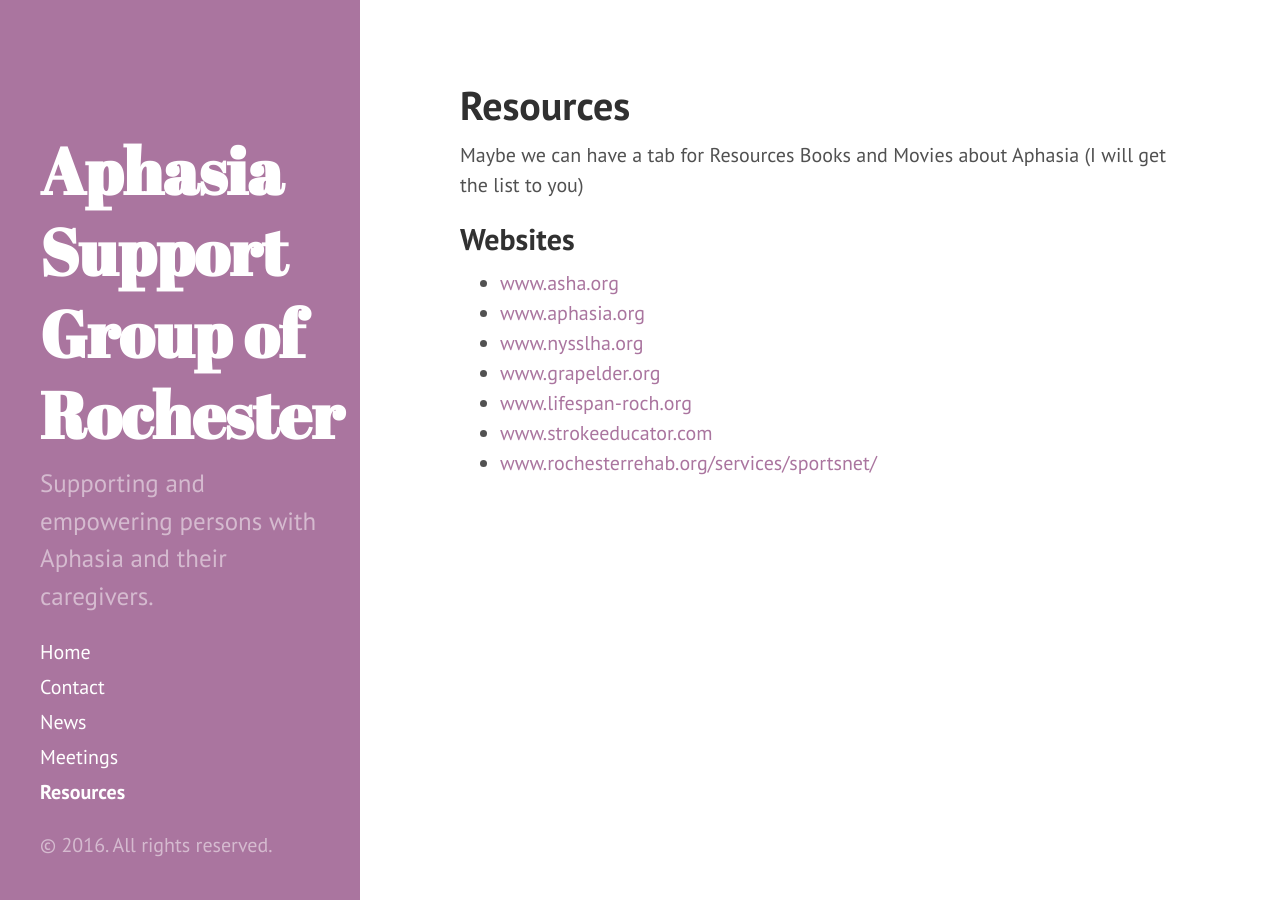
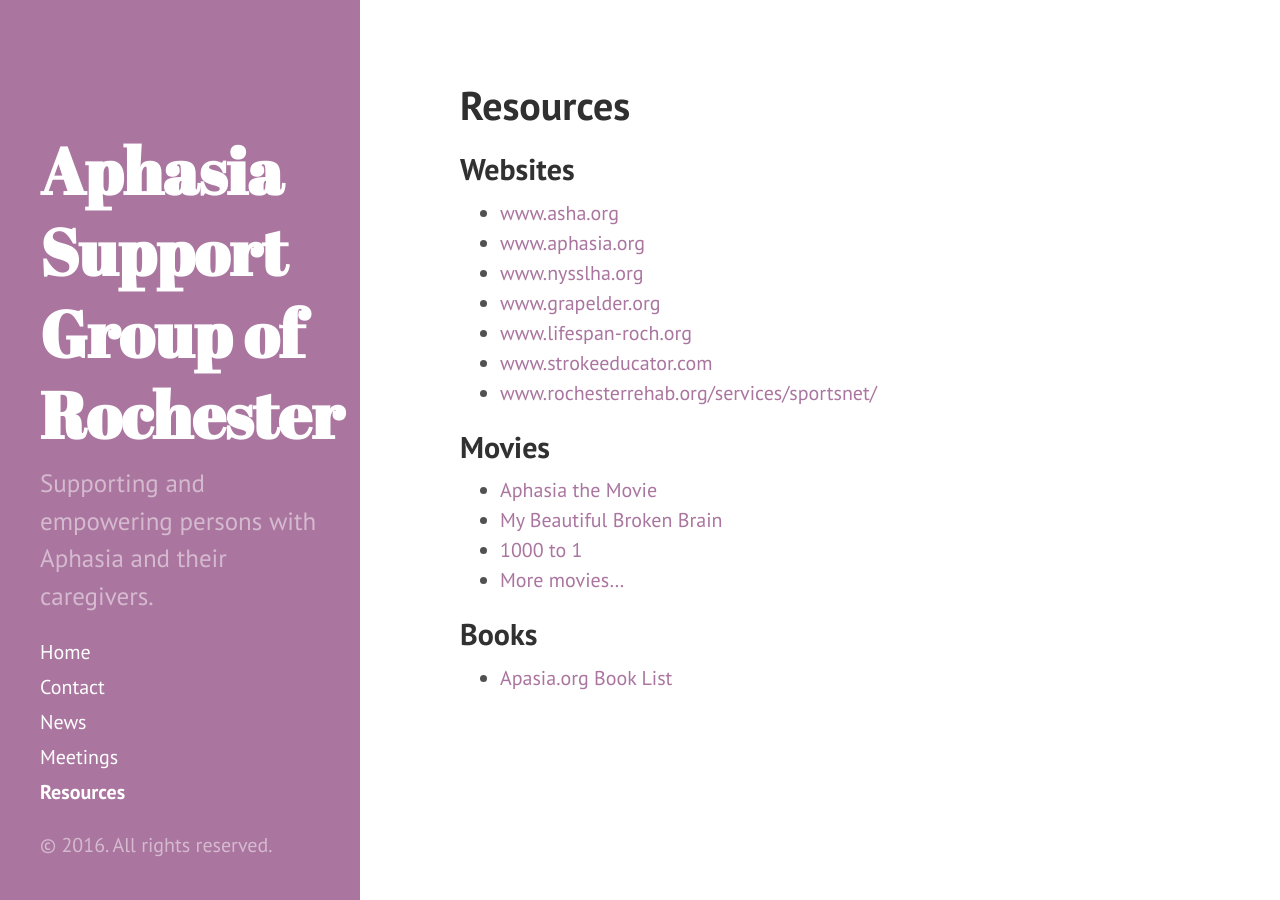
Before and after one commit to reustonium/asgor-web, a Jekyll site: the page built from resources.md, in a window 1280 px wide. Built offline with Jekyll 4.4.1, drawn with Linux system fonts in a browser that asks for light colours; nearby versions of some CDN libraries.

Commit message:
Fix type update resources

```diff
--- a/_config.yml
+++ b/_config.yml
@@ -1,13 +1,13 @@
 # Dependencies
 markdown:         kramdown
-highlighter:      rogue
+highlighter:      rouge
 
 # Permalinks
 permalink:        pretty
 
 # Setup
 title:            Aphasia Support Group of Rochester
-tagline:          'An Apasia focused support group serving the greater Rochester area.'
+tagline:          'An Aphasia focused support group serving the greater Rochester area.'
 description:      'Supporting and empowering persons with Aphasia and their caregivers.'
 url:              https://apasiasupportgroup.com
 baseurl:          /
--- a/resources.md
+++ b/resources.md
@@ -2,9 +2,6 @@
 layout: page
 title: Resources
 ---
-
-Maybe we can have a tab for Resources
-Books and Movies about Aphasia (I will get the list to you)
 
 ## Websites
 
@@ -15,3 +12,12 @@ Books and Movies about Aphasia (I will get the list to you)
 * [www.lifespan-roch.org](www.lifespan-roch.org)
 * [www.strokeeducator.com](www.strokeeducator.com)
 * [www.rochesterrehab.org/services/sportsnet/](www.rochesterrehab.org/services/sportsnet/)
+
+## Movies
+* [Aphasia the Movie](http://www.aphasiathemovie.com/Aphasia_Project/Aphasia_the_Movie.html)
+* [My Beautiful Broken Brain](http://mybeautifulbrokenbrain.com/)
+* [1000 to 1](http://www.1000to1movie.com/about/)
+* [More movies...](http://www.speechlessdoc.com/blog-summary/2015/1/11/5-films-about-aphasia)
+
+## Books
+* [Apasia.org Book List](http://www.aphasia.org/resource/?cat=36&tag=books)
```
Also changed, not shown: contact.md (+2 -2 lines).
